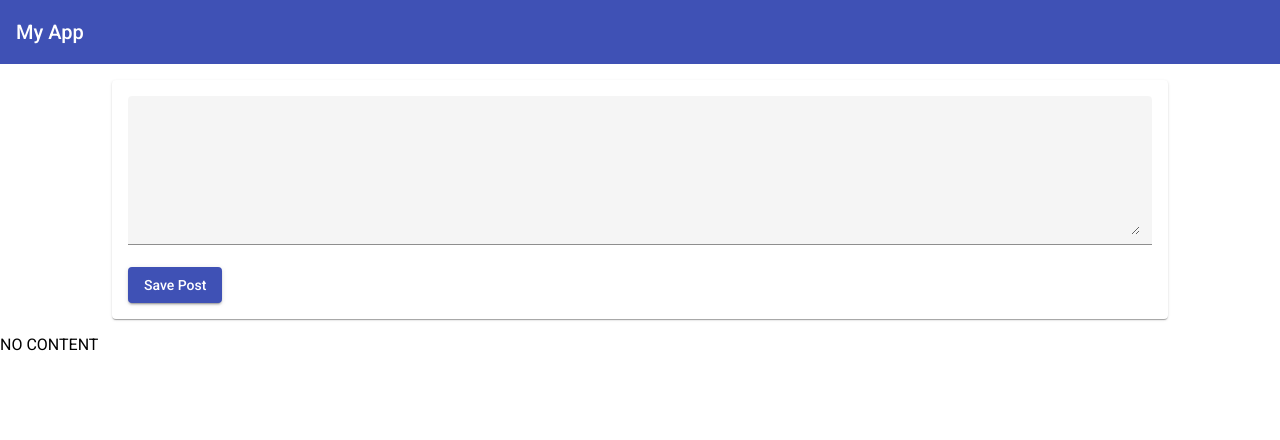
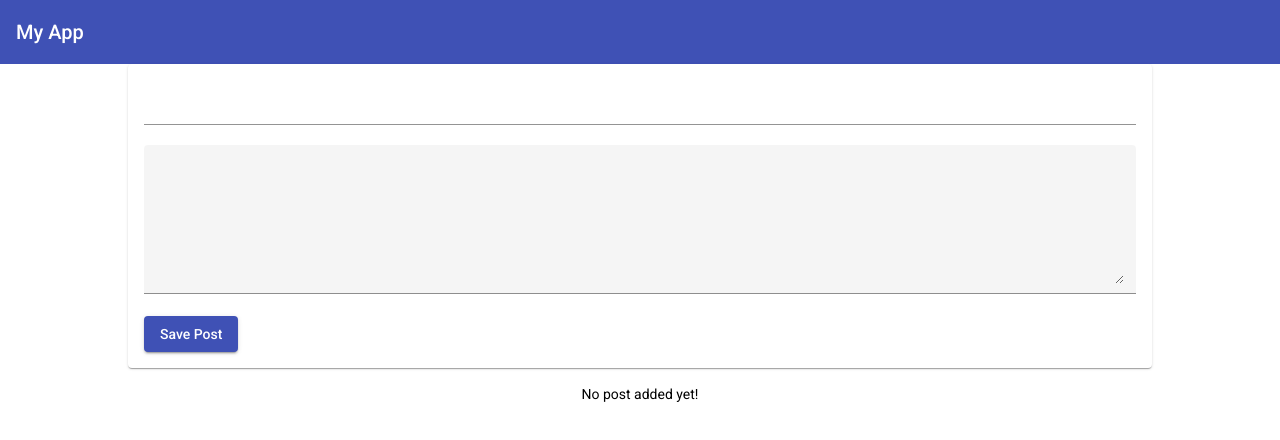
Before and after one commit to daps10/mean-app, an Angular app in the folder mean-client/: page / in a window 1280 px wide. Shown: the top 440 px of the page. Built offline with nearby package versions, Linux system fonts and the light colour scheme.

Commit message:
Angular side's code
in this commit created post-create and post-list component,

```diff
--- a/mean-client/src/app/app.component.css
+++ b/mean-client/src/app/app.component.css
@@ -1,3 +1,5 @@
 main {
   margin-top: 1rem;
+  width: 80%;
+  margin: auto;
 }
--- a/mean-client/src/app/app.component.html
+++ b/mean-client/src/app/app.component.html
@@ -1,4 +1,5 @@
 <app-header></app-header>
 <main>
-    <app-post-create></app-post-create>
+    <app-post-create (postCreated)="onPostAdded($event)"></app-post-create>
+    <app-post-list [posts]="storedPosts"></app-post-list>
 </main>
--- a/mean-client/src/app/app.component.ts
+++ b/mean-client/src/app/app.component.ts
@@ -1,10 +1,15 @@
 import { Component } from '@angular/core';
-
+import { Post } from './posts/post.model';
 @Component({
   selector: 'app-root',
   templateUrl: './app.component.html',
   styleUrls: ['./app.component.css']
 })
 export class AppComponent {
-  title = 'mean-client';
+  storedPosts:Post[]=[];
+
+  onPostAdded(post: any){
+    this.storedPosts.push(post);
+  }
+
 }
--- a/mean-client/src/app/app.module.ts
+++ b/mean-client/src/app/app.module.ts
@@ -6,15 +6,18 @@ import { MatInputModule } from '@angular/material/input';
 import { MatCardModule } from '@angular/material/card';
 import { MatButtonModule } from '@angular/material/button';
 import { MatToolbarModule } from '@angular/material/toolbar';
+import { MatExpansionModule } from '@angular/material/expansion';
 
 import { AppComponent } from './app.component';
 import { PostCreateComponent } from './posts/post-create/post-create.component';
+import { PostListComponent } from './posts/post-list/post-list.component';
 import { HeaderComponent } from './header/header.component';
 
 @NgModule({
   declarations: [
     AppComponent,
     PostCreateComponent,
+    PostListComponent,
     HeaderComponent
   ],
   imports: [
@@ -23,6 +26,7 @@ import { HeaderComponent } from './header/header.component';
     MatCardModule,
     MatButtonModule,
     MatToolbarModule,
+    MatExpansionModule,
     FormsModule,
     BrowserAnimationsModule
   ],
--- a/mean-client/src/app/posts/post-create/post-create.component.css
+++ b/mean-client/src/app/posts/post-create/post-create.component.css
@@ -1,7 +1,3 @@
-mat-card {
-  width: 80%;
-  margin: auto;
-}
 mat-form-field,
 textarea {
   width: 100%;
--- a/mean-client/src/app/posts/post-create/post-create.component.html
+++ b/mean-client/src/app/posts/post-create/post-create.component.html
@@ -1,10 +1,11 @@
 <mat-card>
+    <mat-form-field>
+        <input matInput type="text" [(ngModel)]="enteredTitle">
+    </mat-form-field>
     <mat-form-field appearance="fill">
-        <textarea matInput rows="6" [(ngModel)]="enteredValue"></textarea>
+        <textarea matInput rows="6" [(ngModel)]="enteredContent"></textarea>
     </mat-form-field>
     <button
     mat-raised-button color="primary"
         (click)="onPostCreate()">Save Post</button>
 </mat-card>
-
-<p>{{newPost}}</p>
--- a/mean-client/src/app/posts/post-create/post-create.component.ts
+++ b/mean-client/src/app/posts/post-create/post-create.component.ts
@@ -1,5 +1,5 @@
-import { Component } from '@angular/core';
-
+import { Component, EventEmitter, Output } from '@angular/core';
+import { Post } from '../post.model';
 
 // decorator
 @Component({
@@ -8,11 +8,20 @@ import { Component } from '@angular/core';
     styleUrls:['./post-create.component.css']
 })
 export class PostCreateComponent {
-    enteredValue = '';
+    enteredTitle = '';
+    enteredContent = '';
+
+    @Output() postCreated = new EventEmitter();
+
     newPost='NO CONTENT';
 
     onPostCreate(){
-        this.newPost = this.enteredValue;
+        const post:Post = {
+            title:this.enteredTitle,
+            content:this.enteredContent
+        }
+        // this.newPost = this.enteredValue;
+        this.postCreated.emit(post);
     }
 
 }
--- /dev/null
+++ b/mean-client/src/app/posts/post-list/post-list.component.css
@@ -0,0 +1,8 @@
+:host {
+  display: block;
+  margin-top: 1rem;
+}
+
+.info-text {
+  text-align: center;
+}
--- /dev/null
+++ b/mean-client/src/app/posts/post-list/post-list.component.html
@@ -0,0 +1,11 @@
+<mat-accordion multi="true" *ngIf="posts.length >0">
+    <mat-expansion-panel *ngFor="let post of posts">
+        <mat-expansion-panel-header>
+            <mat-panel-title>
+                {{post.title}}
+              </mat-panel-title>
+        </mat-expansion-panel-header>
+        <p>{{post.content}}</p>
+    </mat-expansion-panel>
+</mat-accordion>
+<p class="info-text mat-body-1" *ngIf="posts.length <= 0">No post added yet!</p>
--- /dev/null
+++ b/mean-client/src/app/posts/post.model.ts
@@ -0,0 +1,4 @@
+export interface Post {
+    title:string;
+    content:string;
+}
```
Also changed, not shown: mean-client/src/app/posts/post-list/post-list.component.ts (added, +16 -0 lines), 1 other file (tests, documents, lock files or other folders).
